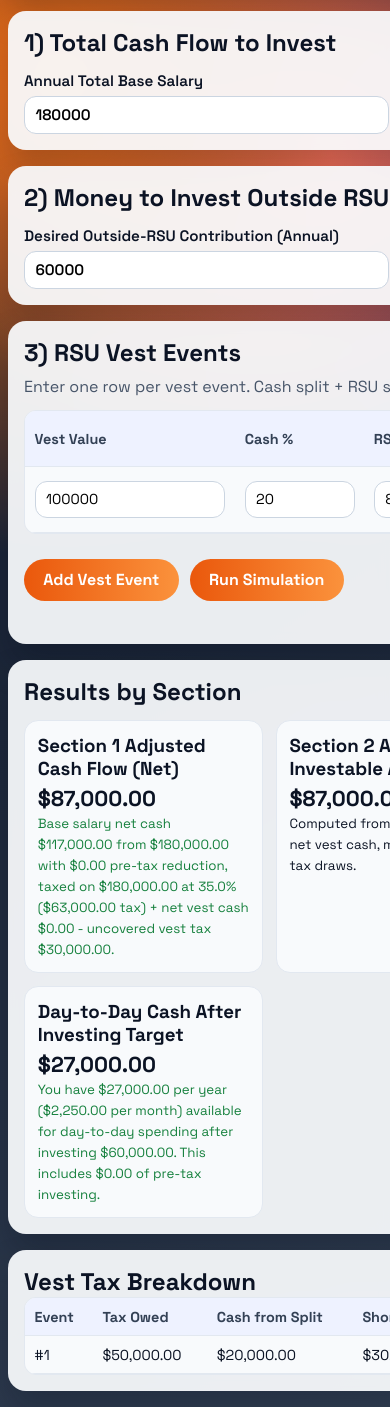
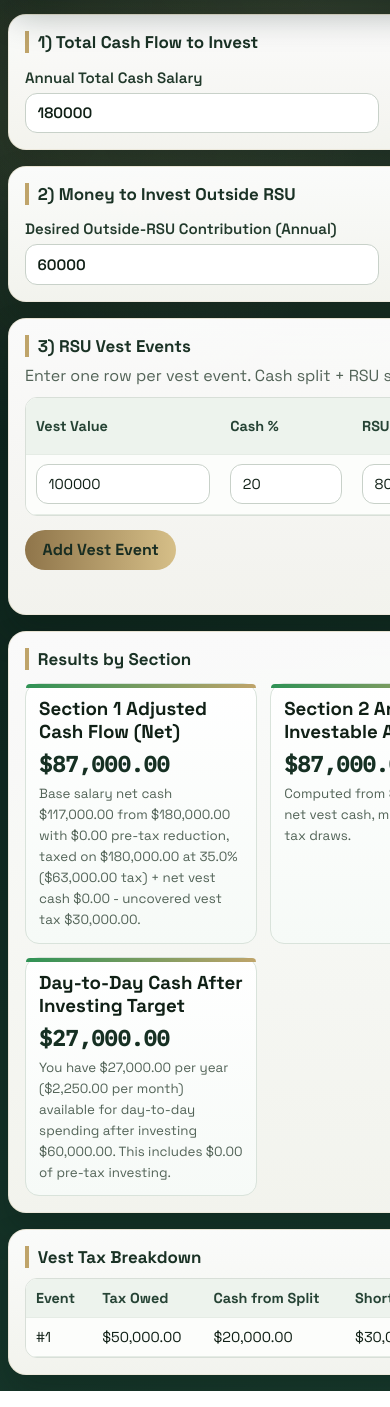
Before and after one commit to SamZhang02/RSU-planner, a plain HTML site: page index.html in a window 390 px wide. Shown: the part 159-1566 px from the top of the page. Drawn offline with Linux system fonts and the light colour scheme.

Commit message:
Better ux

```diff
--- a/app.js
+++ b/app.js
@@ -1,3 +1,5 @@
+const STORAGE_KEY = "rsu-cashflow-planner-v1";
+
 function toMoney(value) {
   return new Intl.NumberFormat("en-US", {
     style: "currency",
@@ -53,6 +55,55 @@ function parseVestRows() {
   });
 }
 
+function getScalarInputState() {
+  return {
+    baseSalary: document.getElementById("baseSalary").value,
+    baseSalaryTaxRate: document.getElementById("baseSalaryTaxRate").value,
+    desiredContribution: document.getElementById("desiredContribution").value,
+    preTaxReduction: document.getElementById("preTaxReduction").value
+  };
+}
+
+function applyScalarInputState(state) {
+  if (!state) return;
+  if (state.baseSalary !== undefined) document.getElementById("baseSalary").value = state.baseSalary;
+  if (state.baseSalaryTaxRate !== undefined) document.getElementById("baseSalaryTaxRate").value = state.baseSalaryTaxRate;
+  if (state.desiredContribution !== undefined) document.getElementById("desiredContribution").value = state.desiredContribution;
+  if (state.preTaxReduction !== undefined) document.getElementById("preTaxReduction").value = state.preTaxReduction;
+}
+
+function saveState() {
+  const vestEvents = parseVestRows().map(({ vestValue, cashSplit, rsuSplit, incomeTax }) => ({
+    vestValue,
+    cashSplit,
+    rsuSplit,
+    incomeTax
+  }));
+
+  const payload = {
+    ...getScalarInputState(),
+    vestEvents
+  };
+
+  try {
+    localStorage.setItem(STORAGE_KEY, JSON.stringify(payload));
+  } catch (_e) {
+    // Ignore persistence failures (private mode/storage limits).
+  }
+}
+
+function loadState() {
+  try {
+    const raw = localStorage.getItem(STORAGE_KEY);
+    if (!raw) return null;
+    const parsed = JSON.parse(raw);
+    if (!parsed || typeof parsed !== "object") return null;
+    return parsed;
+  } catch (_e) {
+    return null;
+  }
+}
+
 function runSimulation() {
   const validationMsg = document.getElementById("validationMsg");
   const baseSalary = Number(document.getElementById("baseSalary").value);
@@ -64,11 +115,13 @@ function runSimulation() {
 
   if ([baseSalary, baseSalaryTaxRatePct, preTaxReductionInput, desiredContribution].some((n) => Number.isNaN(n))) {
     validationMsg.textContent = "Please enter valid numeric inputs for Sections 1 and 2.";
+    saveState();
     return;
   }
 
   if (vestInputs.length === 0) {
     validationMsg.textContent = "Add at least one vest event in Section 3.";
+    saveState();
     return;
   }
 
@@ -76,15 +129,18 @@ function runSimulation() {
     const numbers = [row.vestValue, row.cashSplit, row.rsuSplit, row.incomeTax];
     if (numbers.some((n) => Number.isNaN(n))) {
       validationMsg.textContent = `Vest event ${row.idx} has invalid numbers.`;
+      saveState();
       return;
     }
     if (Math.abs(row.cashSplit + row.rsuSplit - 100) > 0.001) {
       validationMsg.textContent = `Vest event ${row.idx}: cash % and RSU % must add to 100.`;
+      saveState();
       return;
     }
   }
 
   validationMsg.textContent = "";
+
   const baseSalaryTaxRate = baseSalaryTaxRatePct / 100;
   const taxableBaseSalary = Math.max(0, baseSalary - preTaxReduction);
   const baseSalaryTax = taxableBaseSalary * baseSalaryTaxRate;
@@ -149,14 +205,25 @@ function runSimulation() {
     `;
     breakdownBody.appendChild(tr);
   });
+
+  saveState();
 }
 
 function bootstrap() {
   const vestRows = document.getElementById("vestRows");
-  vestRows.appendChild(createVestRow());
+  const saved = loadState();
+
+  applyScalarInputState(saved);
+
+  if (saved?.vestEvents && Array.isArray(saved.vestEvents) && saved.vestEvents.length > 0) {
+    saved.vestEvents.forEach((event) => vestRows.appendChild(createVestRow(event)));
+  } else {
+    vestRows.appendChild(createVestRow());
+  }
 
   document.getElementById("addVestRow").addEventListener("click", () => {
     vestRows.appendChild(createVestRow({ vestValue: 75000, cashSplit: 30, rsuSplit: 70, incomeTax: 45 }));
+    runSimulation();
   });
 
   vestRows.addEventListener("click", (event) => {
@@ -166,11 +233,19 @@ function bootstrap() {
       const rows = vestRows.querySelectorAll("tr");
       if (rows.length > 1) {
         target.closest("tr")?.remove();
+        runSimulation();
       }
     }
   });
 
-  document.getElementById("runBtn").addEventListener("click", runSimulation);
+  document.addEventListener("input", (event) => {
+    const target = event.target;
+    if (!(target instanceof HTMLElement)) return;
+    if (target.matches("input")) {
+      runSimulation();
+    }
+  });
+
   runSimulation();
 }
 
--- a/index.html
+++ b/index.html
@@ -27,11 +27,11 @@
         <h2>1) Total Cash Flow to Invest</h2>
         <div class="grid">
           <label>
-            Annual Total Base Salary
+            Annual Total Cash Salary
             <input id="baseSalary" type="number" min="0" step="1000" value="180000" />
           </label>
           <label>
-            Average Income Tax on Base Salary (%)
+            Average Income Tax on Cash Salary (%)
             <input id="baseSalaryTaxRate" type="number" min="0" max="100" step="0.1" value="35" />
           </label>
         </div>
@@ -72,7 +72,6 @@
         </div>
         <div class="actions">
           <button id="addVestRow" type="button">Add Vest Event</button>
-          <button id="runBtn" type="button">Run Simulation</button>
         </div>
         <p id="validationMsg" class="validation" aria-live="polite"></p>
       </section>
--- a/styles.css
+++ b/styles.css
@@ -1,14 +1,16 @@
 :root {
-  --bg-ink: #0f172a;
-  --bg-mid: #1e293b;
-  --bg-soft: #334155;
-  --card: rgba(248, 250, 252, 0.94);
-  --accent: #ea580c;
-  --accent-soft: #fb923c;
-  --good: #15803d;
-  --warn: #b91c1c;
-  --text: #0b1324;
-  --muted: #475569;
+  --bg-deep: #0b1d17;
+  --bg-mid: #112920;
+  --bg-soft: #183a2d;
+  --card: #f7f7f2;
+  --card-2: #ffffff;
+  --ink: #102016;
+  --muted: #526357;
+  --line: #d8dfd8;
+  --good: #1f7a43;
+  --warn: #b33a28;
+  --gold: #bfa46a;
+  --gold-2: #d6bf88;
 }
 
 * {
@@ -18,16 +20,16 @@
 body {
   margin: 0;
   min-height: 100vh;
+  color: var(--ink);
   font-family: "Space Grotesk", "Avenir Next", sans-serif;
-  color: var(--text);
   background:
-    radial-gradient(circle at 15% 15%, #f97316 0%, transparent 35%),
-    radial-gradient(circle at 85% 20%, #fb7185 0%, transparent 30%),
-    linear-gradient(145deg, var(--bg-ink), var(--bg-mid), var(--bg-soft));
+    radial-gradient(circle at 85% 12%, rgba(214, 191, 136, 0.2), transparent 28%),
+    radial-gradient(circle at 12% 18%, rgba(191, 164, 106, 0.16), transparent 24%),
+    linear-gradient(150deg, var(--bg-deep), var(--bg-mid), var(--bg-soft));
 }
 
 .shell {
-  width: min(1100px, calc(100% - 2rem));
+  width: min(1120px, calc(100% - 2rem));
   margin: 2rem auto;
   display: grid;
   gap: 1rem;
@@ -36,23 +38,36 @@ body {
 .hero,
 .panel {
   border-radius: 18px;
-  background: var(--card);
-  backdrop-filter: blur(6px);
-  box-shadow: 0 20px 35px rgba(2, 6, 23, 0.25);
+  background: linear-gradient(180deg, rgba(255, 255, 255, 0.98), rgba(247, 247, 242, 0.98));
+  border: 1px solid rgba(191, 164, 106, 0.2);
+  box-shadow: 0 18px 34px rgba(6, 24, 17, 0.28);
   padding: 1.2rem;
 }
 
 .hero {
-  animation: rise 550ms ease-out;
+  position: relative;
+  overflow: hidden;
+}
+
+.hero::after {
+  content: "";
+  position: absolute;
+  right: -30px;
+  top: -30px;
+  width: 180px;
+  height: 180px;
+  border-radius: 999px;
+  background: radial-gradient(circle, rgba(214, 191, 136, 0.45), rgba(214, 191, 136, 0));
+  pointer-events: none;
 }
 
 .eyebrow {
-  letter-spacing: 0.08em;
-  font-size: 0.8rem;
+  margin: 0 0 0.4rem;
   text-transform: uppercase;
-  color: var(--accent);
+  letter-spacing: 0.1em;
+  font-size: 0.78rem;
   font-weight: 700;
-  margin: 0 0 0.35rem;
+  color: #7d6640;
 }
 
 h1,
@@ -62,109 +77,89 @@ h3 {
 }
 
 h1 {
-  font-size: clamp(1.6rem, 3vw, 2.4rem);
+  font-size: clamp(1.65rem, 3.1vw, 2.5rem);
+  color: #172d22;
 }
 
-.subhead {
-  color: var(--muted);
-  margin: 0.6rem 0 0;
-  max-width: 70ch;
+h2 {
+  font-size: 1.06rem;
+  color: #1a3225;
+  padding-left: 0.55rem;
+  border-left: 4px solid var(--gold);
 }
 
-.panel {
-  animation: rise 600ms ease-out;
-}
-
-.controls .grid {
-  margin-top: 0.8rem;
-  display: grid;
-  gap: 0.8rem;
-  grid-template-columns: repeat(auto-fit, minmax(220px, 1fr));
+.subhead,
+.chart-intro {
+  color: var(--muted);
+  margin: 0.55rem 0 0;
+  max-width: 74ch;
 }
 
 .grid {
-  margin-top: 0.8rem;
+  margin-top: 0.9rem;
   display: grid;
-  gap: 0.8rem;
-  grid-template-columns: repeat(auto-fit, minmax(220px, 1fr));
+  gap: 0.85rem;
+  grid-template-columns: repeat(auto-fit, minmax(240px, 1fr));
 }
 
 label {
   display: grid;
-  gap: 0.35rem;
+  gap: 0.38rem;
   font-weight: 600;
-  font-size: 0.95rem;
+  font-size: 0.94rem;
+  color: #21392b;
 }
 
 input,
-select,
 button {
   font: inherit;
 }
 
-input,
-select {
-  border: 1px solid #cbd5e1;
+input {
+  width: 100%;
+  border: 1px solid #c8d1c9;
   border-radius: 12px;
-  padding: 0.55rem 0.65rem;
+  padding: 0.6rem 0.72rem;
+  background: var(--card-2);
+  color: #102016;
+}
+
+input:focus {
+  outline: none;
+  border-color: #9a8457;
+  box-shadow: 0 0 0 3px rgba(154, 132, 87, 0.16);
+}
+
+.actions {
+  margin-top: 0.88rem;
+  display: flex;
+  flex-wrap: wrap;
+  gap: 0.72rem;
 }
 
 button {
-  margin-top: 0.8rem;
   border: 0;
   border-radius: 999px;
-  background: linear-gradient(90deg, var(--accent), var(--accent-soft));
-  color: white;
+  background: linear-gradient(90deg, #8f754a, var(--gold-2));
+  color: #182d22;
   font-weight: 700;
-  padding: 0.65rem 1.2rem;
+  padding: 0.62rem 1.1rem;
   cursor: pointer;
 }
 
 button:hover {
-  filter: brightness(0.96);
+  filter: brightness(0.98);
 }
 
-.actions {
-  margin-top: 0.8rem;
-  display: flex;
-  flex-wrap: wrap;
-  gap: 0.7rem;
+#runBtn {
+  background: linear-gradient(90deg, #1f7a43, #2f9255);
+  color: #f4fff9;
 }
 
 .danger {
-  background: #dc2626;
-  padding: 0.45rem 0.75rem;
-}
-
-.table-wrap {
-  overflow-x: auto;
-  border-radius: 12px;
-  border: 1px solid #e2e8f0;
-}
-
-table {
-  width: 100%;
-  border-collapse: collapse;
-  min-width: 740px;
-  background: #f8fafc;
-}
-
-th,
-td {
-  text-align: left;
-  padding: 0.6rem;
-  border-bottom: 1px solid #e2e8f0;
-  font-size: 0.9rem;
-}
-
-th {
-  background: #eef2ff;
-  color: #334155;
-}
-
-td input {
-  width: 100%;
-  min-width: 110px;
+  background: #b74835;
+  color: #fff8f5;
+  padding: 0.42rem 0.72rem;
 }
 
 .validation {
@@ -174,146 +169,78 @@ td input {
   font-size: 0.9rem;
 }
 
-.results ol {
-  margin: 0.75rem 0 0;
-  padding-left: 1.2rem;
-  display: grid;
-  gap: 0.45rem;
+.table-wrap {
+  margin-top: 0.65rem;
+  overflow-x: auto;
+  border-radius: 12px;
+  border: 1px solid var(--line);
 }
 
-.results li {
-  display: flex;
-  justify-content: space-between;
-  gap: 1rem;
-  color: #1f2937;
+table {
+  width: 100%;
+  border-collapse: collapse;
+  min-width: 720px;
+  background: #fcfdfb;
 }
 
-.section-grid {
-  display: grid;
-  gap: 0.8rem;
-  grid-template-columns: repeat(auto-fit, minmax(220px, 1fr));
-  margin-top: 0.8rem;
+th,
+td {
+  text-align: left;
+  padding: 0.62rem;
+  border-bottom: 1px solid #e5ece5;
+  font-size: 0.9rem;
 }
 
-.section-grid article {
-  border-radius: 14px;
-  background: #f8fafc;
-  border: 1px solid #e2e8f0;
-  padding: 0.8rem;
-}
-
-.section-grid p {
-  font-size: 1.35rem;
-  margin: 0.5rem 0 0.25rem;
+th {
+  background: #edf3ed;
+  color: #264335;
   font-weight: 700;
 }
 
-.section-grid small {
-  color: var(--muted);
+tbody tr:nth-child(even) {
+  background: #f7faf7;
 }
 
-.code pre {
-  background: #0b1324;
-  color: #c9d4ea;
-  border-radius: 14px;
-  padding: 0.8rem;
-  overflow-x: auto;
-  font-family: "IBM Plex Mono", "SFMono-Regular", Menlo, monospace;
-  font-size: 0.88rem;
-}
-
-.chart-intro {
-  color: var(--muted);
-  margin: 0.5rem 0 0.8rem;
-}
-
-.chart-frame {
-  position: relative;
-  padding: 14px;
-  border-radius: 14px;
-  border: 1px solid #e2e8f0;
-  background: linear-gradient(180deg, #fffef8, #f8fafc);
-  overflow: hidden;
-}
-
-#growthChart {
-  width: 100%;
-  height: auto;
-  display: block;
-}
-
-.chart-tooltip {
-  position: absolute;
-  pointer-events: none;
-  z-index: 2;
-  min-width: 170px;
-  border-radius: 10px;
-  border: 1px solid #cbd5e1;
-  background: rgba(255, 255, 255, 0.98);
-  color: #0f172a;
-  font-family: "IBM Plex Mono", "SFMono-Regular", Menlo, monospace;
-  font-size: 0.78rem;
-  line-height: 1.35;
-  padding: 0.5rem 0.6rem;
-  box-shadow: 0 12px 22px rgba(2, 6, 23, 0.18);
-}
-
-.legend {
-  margin-top: 0.8rem;
-  display: flex;
-  flex-wrap: wrap;
-  gap: 1rem;
-  color: #334155;
-  font-weight: 600;
-}
-
-.legend span {
-  display: inline-flex;
-  align-items: center;
-  gap: 0.45rem;
-}
-
-.dot {
-  width: 10px;
-  height: 10px;
-  border-radius: 999px;
-  display: inline-block;
-}
-
-.dot.total {
-  background: #0f172a;
-}
-
-.dot.cash {
-  background: #0ea5e9;
-}
-
-.dot.rsu {
-  background: #f97316;
-}
-
-.dot.band {
-  background: rgba(14, 165, 233, 0.35);
+td input {
+  min-width: 112px;
 }
 
 .chart-summary {
-  margin-top: 0.8rem;
+  margin-top: 0.85rem;
   display: grid;
-  gap: 0.8rem;
+  gap: 0.82rem;
   grid-template-columns: repeat(auto-fit, minmax(220px, 1fr));
 }
 
 .chart-summary article {
   border-radius: 14px;
-  background: #f8fafc;
-  border: 1px solid #e2e8f0;
-  padding: 0.8rem;
+  background: linear-gradient(180deg, #ffffff, #f6faf7);
+  border: 1px solid #d9e3db;
+  padding: 0.82rem;
+  position: relative;
+}
+
+.chart-summary article::before {
+  content: "";
+  position: absolute;
+  top: 0;
+  left: 0;
+  right: 0;
+  height: 4px;
+  border-radius: 14px 14px 0 0;
+  background: linear-gradient(90deg, #2f9255, #bfa46a);
 }
 
 .chart-summary p {
-  font-size: 1.35rem;
-  margin: 0.35rem 0 0;
+  font-size: 1.36rem;
+  margin: 0.45rem 0 0.25rem;
   font-weight: 700;
+  font-family: "IBM Plex Mono", "SFMono-Regular", Menlo, monospace;
+  color: #163023;
+}
+
+.chart-summary small {
+  color: var(--muted);
 }
 
 .good {
@@ -324,7 +251,7 @@ td input {
   color: var(--warn);
 }
 
-@media (max-width: 700px) {
+@media (max-width: 760px) {
   .shell {
     width: calc(100% - 1rem);
     margin: 1rem auto;
@@ -335,14 +262,3 @@ td input {
     padding: 1rem;
   }
 }
-
-@keyframes rise {
-  from {
-    opacity: 0;
-    transform: translateY(6px);
-  }
-  to {
-    opacity: 1;
-    transform: translateY(0);
-  }
-}
```
